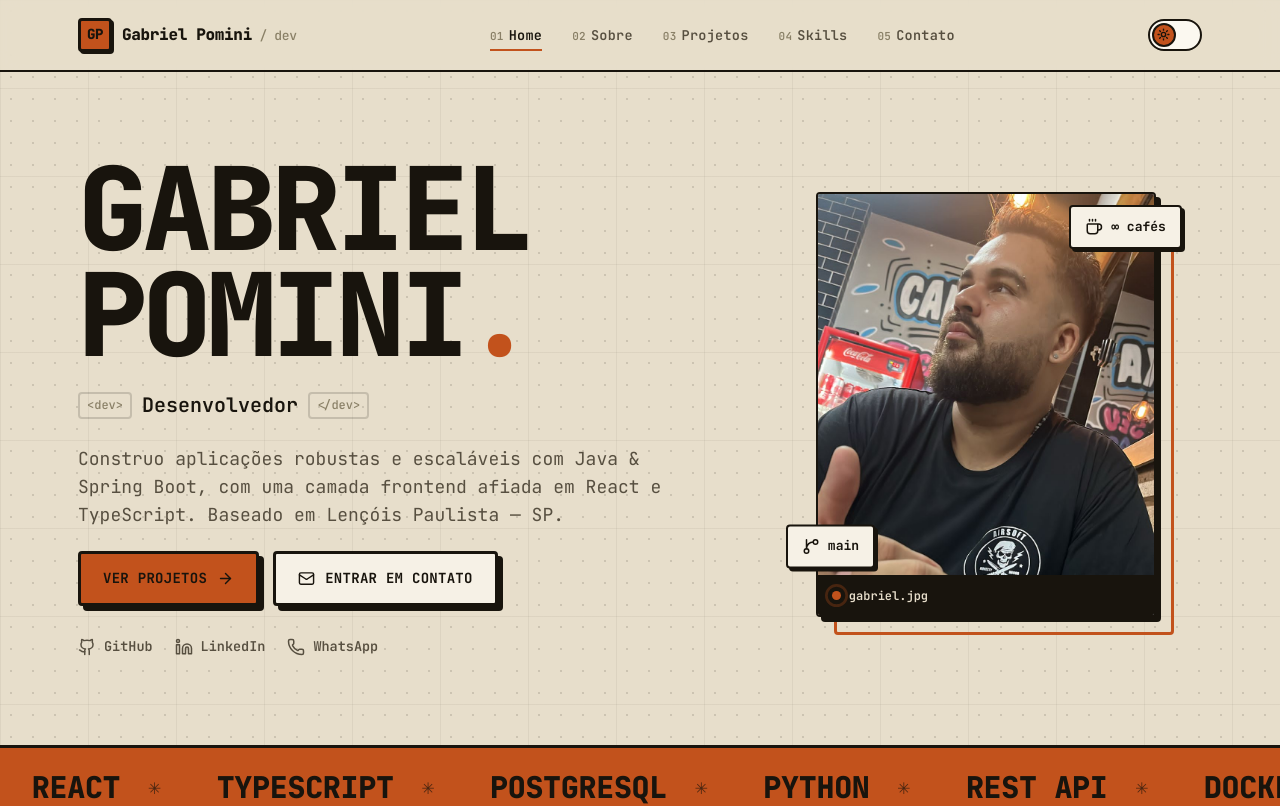
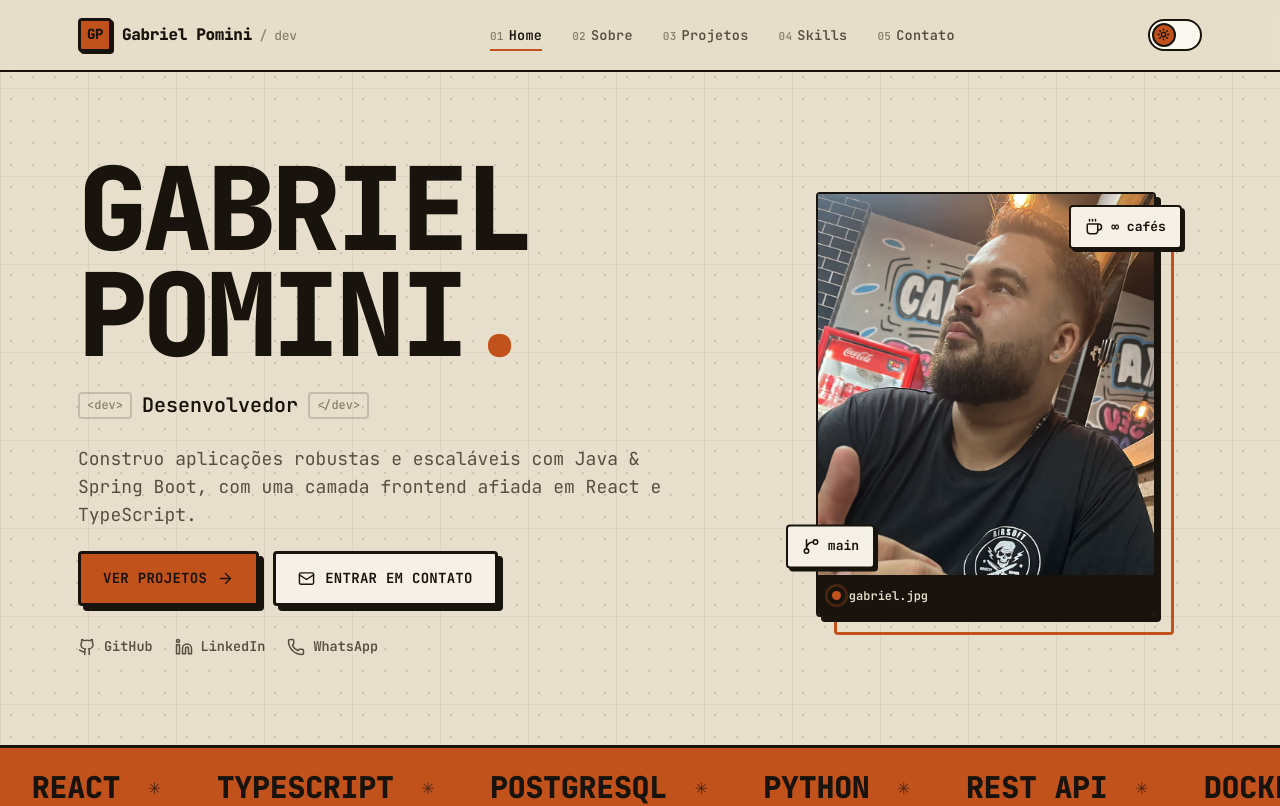
Before and after one commit to PominiGa/Projeto.Portfolio.Gabriel, a React (Vite) app in the folder portfolio/: page / in a window 1280 px wide. Shown: the top 806 px of the page. Built offline with nearby package versions, Linux system fonts and the light colour scheme; the HTML template or start-up script is replaced by a standard one.

Commit message:
fix: remover 'Lencois Paulista' do hero e alinhar topo das paginas

```diff
--- a/portfolio/src/components/sections/Contact.tsx
+++ b/portfolio/src/components/sections/Contact.tsx
@@ -39,7 +39,7 @@ export default function Contact() {
   };
 
   return (
-    <section id="contato" style={{ paddingTop: 'clamp(64px,8vw,120px)' }}>
+    <section>
       <div className="page-hero">
         <div className="wrap">
           <Reveal><div className="page-hero__crumb"><Link to="/">Home</Link> <span>/</span> Contato</div></Reveal>
--- a/portfolio/src/components/sections/Hero.tsx
+++ b/portfolio/src/components/sections/Hero.tsx
@@ -44,8 +44,7 @@ export default function Hero() {
             <Reveal delay={200}>
               <p className="lead hero__lead">
                 Construo aplicações robustas e escaláveis com Java &amp; Spring Boot,
-                com uma camada frontend afiada em React e TypeScript. Baseado em
-                Lençóis Paulista — SP.
+                com uma camada frontend afiada em React e TypeScript.
               </p>
             </Reveal>
 
--- a/portfolio/src/components/sections/Projects.tsx
+++ b/portfolio/src/components/sections/Projects.tsx
@@ -86,7 +86,7 @@ function ProjectRow({ p, i }: { p: Project; i: number }) {
 
 export default function Projects() {
   return (
-    <section id="projetos" style={{ paddingTop: 'clamp(64px,8vw,120px)' }}>
+    <section>
       <div className="page-hero">
         <div className="wrap">
           <Reveal><div className="page-hero__crumb"><Link to="/">Home</Link> <span>/</span> Projetos</div></Reveal>
--- a/portfolio/src/components/sections/Skills.tsx
+++ b/portfolio/src/components/sections/Skills.tsx
@@ -23,7 +23,7 @@ const FEATURED_BADGE = {
 
 export default function Skills() {
   return (
-    <section style={{ paddingTop: 'clamp(64px,8vw,120px)' }}>
+    <section>
       <div className="page-hero">
         <div className="wrap">
           <Reveal><div className="page-hero__crumb"><Link to="/">Home</Link> <span>/</span> Skills</div></Reveal>
```
